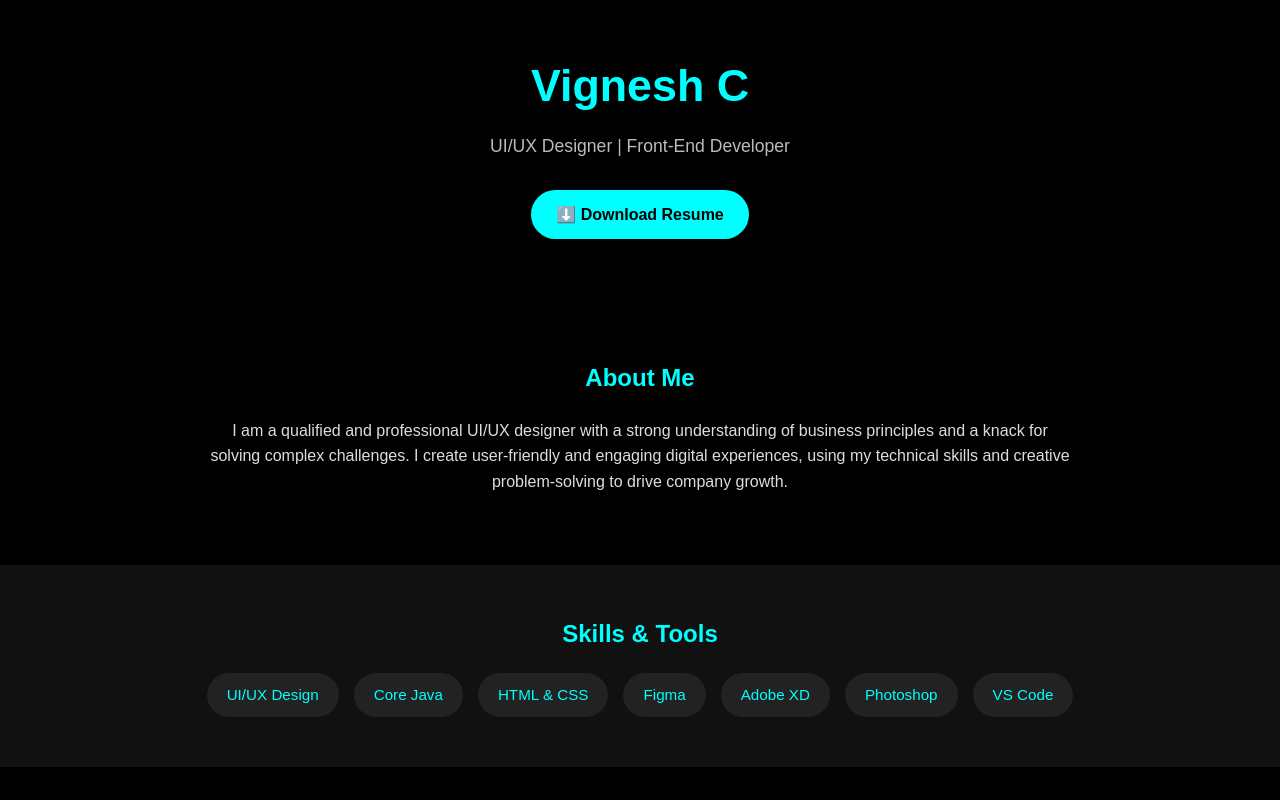
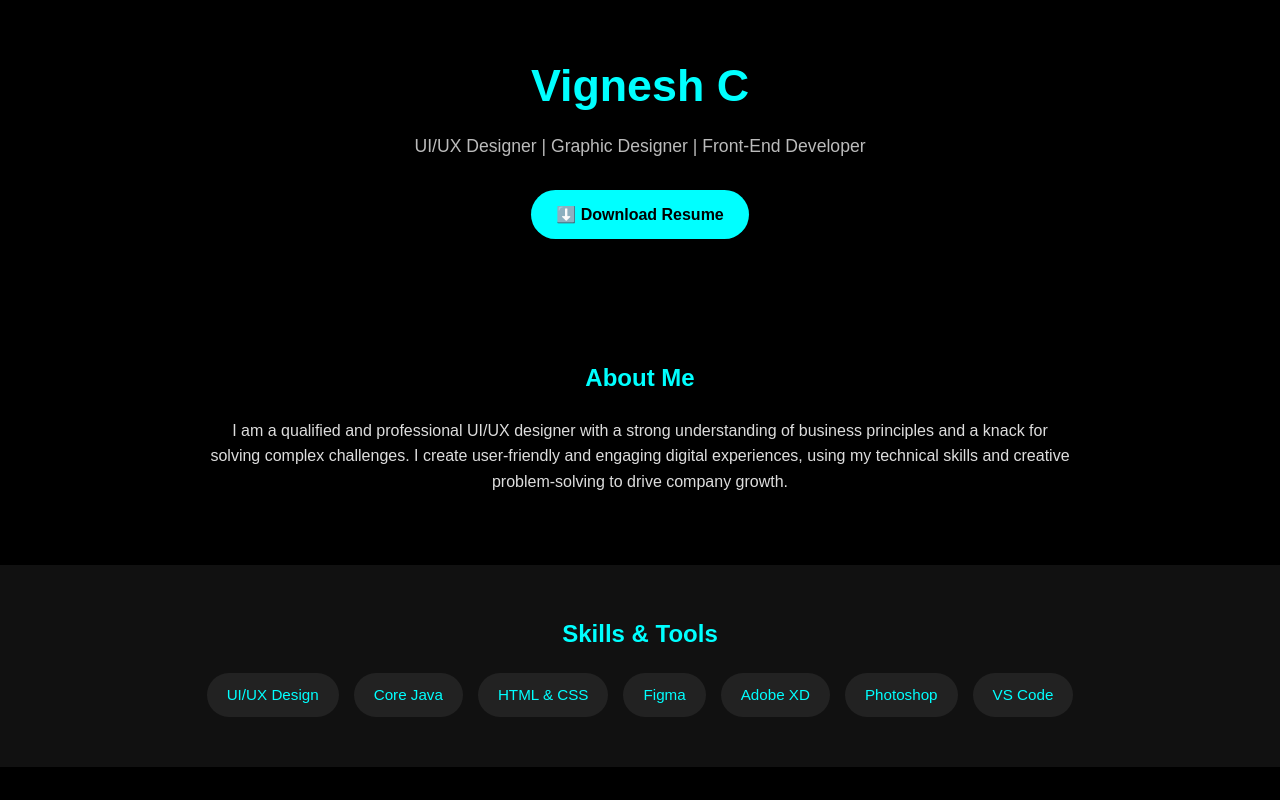
Before and after one commit to vigneshUI-UX/portfolio, a plain HTML site: page index.html in a window 1280 px wide. Shown: the top 800 px of the page. Drawn offline with Linux system fonts and the light colour scheme.

Commit message:
Update index.html

```diff
--- a/index.html
+++ b/index.html
@@ -152,7 +152,7 @@
 <body>
   <header>
     <h1>Vignesh C</h1>
-    <p>UI/UX Designer | Front-End Developer</p>
+    <p>UI/UX Designer | Graphic Designer | Front-End Developer</p>
     <a class="btn" href="https://drive.google.com/file/d/1rWNZlCDKhEHnZbBTlavlp0DXCyv-rb5K/view?usp=sharing" download>⬇️ Download Resume</a>
   </header>
 
```
